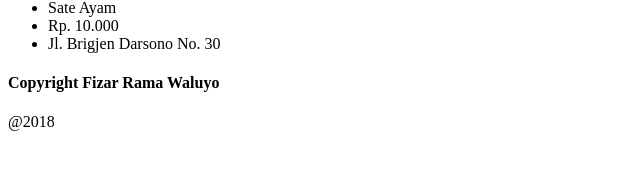
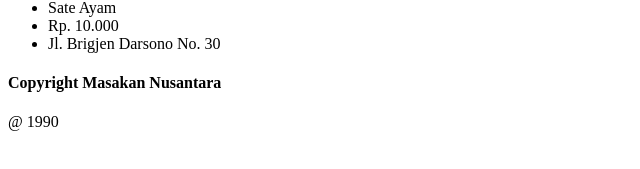
Before and after one commit to fizardev/belajar-react-js, a React (Create React App) app: page / in a window 1280 px wide. Shown: the part 385-554 px from the top of the page, without its empty margins (0-640 px from the left). Built offline with nearby package versions, Linux system fonts and the light colour scheme.

Commit message:
mengenal props

```diff
--- a/src/App.js
+++ b/src/App.js
@@ -5,7 +5,7 @@
     <div className="App">
       <Header/>
       <Content/>
-      <Footer/>
+      <Footer nama="Masakan Nusantara" tahun="1990"/>
     </div>
   );
 }
--- a/src/components/Footer.js
+++ b/src/components/Footer.js
@@ -1,8 +1,8 @@
-const Footer = () => {
+const Footer = (props) => {
     return(
       <div>
-        <h4>Copyright Fizar Rama Waluyo</h4>
-        <span>@2018</span>
+        <h4>Copyright {props.nama}</h4>
+        <p>@ {props.tahun}</p>
       </div>
     )
 }
```
